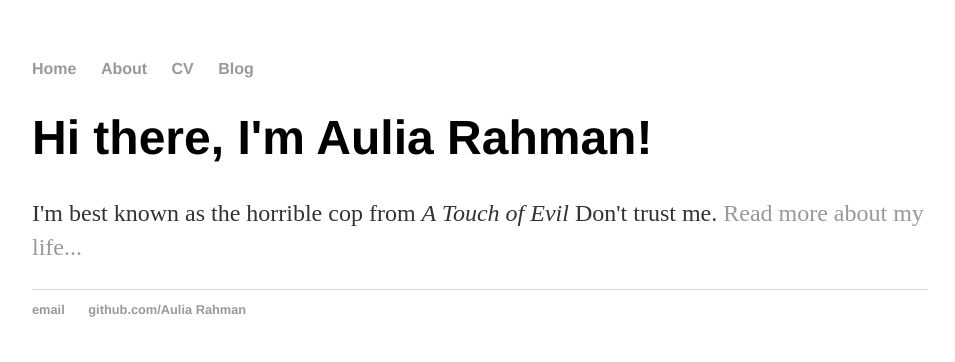
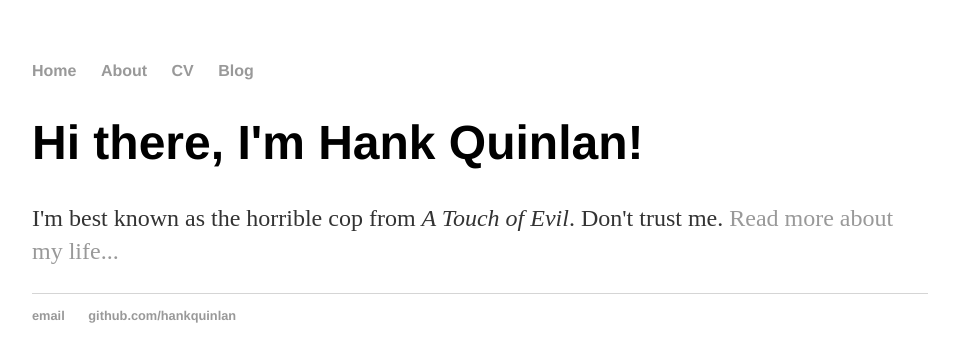
Before and after one commit to rhmn69/rhmn68.github.io, a Jekyll site: the page built from index.html, in a window 1280 px wide. Shown: the top 362 px of the page, without its empty margins (160-1115 px from the left). Built offline with Jekyll 4.4.1, drawn with Linux system fonts in a browser that asks for light colours.

Commit message:
all file

```diff
--- a/_config.yml
+++ b/_config.yml
@@ -1,2 +1,3 @@
-name: Aulia Rahman
+name: Hank Quinlan, Horrible Cop
 markdown: kramdown
+permalink: /blog/:year/:month/:day/:title
--- a/_layouts/default.html
+++ b/_layouts/default.html
@@ -2,9 +2,12 @@
 <html>
   <head>
     <title>{{ page.title }}</title>
-			<!-- link to main stylesheet -->
+
     <link rel="stylesheet" type="text/css" href="/css/main.css">
+
   </head>
+
+
   <body>
     <nav>
 <ul>
@@ -18,7 +21,8 @@
 
   {{ content }}
 
-			</div><!-- /.container -->
+</div>
+
   <footer>
    <ul>
    <li><a href="mailto:hankquinlanhub@gmail.com">email</a></li>
@@ -26,4 +30,5 @@
    </ul>
   </footer>
   </body>
+
 </html>
--- a/css/main.css
+++ b/css/main.css
@@ -1,43 +1,29 @@
-body {
-    margin: 60px auto;
-    width: 70%;
-}
-nav ul, footer ul {
-    font-family:'Helvetica', 'Arial', 'Sans-Serif';
-    padding: 0px;
-    list-style: none;
-    font-weight: bold;
-}
-nav ul li, footer ul li {
-    display: inline;
-    margin-right: 20px;
-}
-a {
-    text-decoration: none;
-    color: #999;
-}
-a:hover {
-    text-decoration: underline;
-}
-h1 {
-    font-size: 3em;
-    font-family:'Helvetica', 'Arial', 'Sans-Serif';
-}
-p {
-    font-size: 1.5em;
-    line-height: 1.4em;
-    color: #333;
-}
-footer {
-    border-top: 1px solid #d5d5d5;
-    font-size: .8em;
-}
+body { margin: 60px auto; width: 70%; }
 
-ul.posts {
-    margin: 20px auto 40px;
-    font-size: 1.5em;
-}
+a { text-decoration: none; color: #999; }
+a:hover { text-decoration: underline; }
 
-ul.posts li {
-    list-style: none;
-}
+p, ul { font-size: 1.5em; line-height: 1.4em; color: #333; }
+
+h1, h2, h3, h4 { font-family: 'Helvetica', 'Arial', 'Sans-Serif'; }
+h1 { font-size: 3em;  }
+h2 { font-size: 2.7em; }
+h3 { font-size: 2.3em; }
+h4 { font-size: 1.9em; }
+
+nav ul, footer ul { font-size: 1em; font-family: 'Helvetica', 'Arial', 'Sans-Serif'; padding: 0px; list-style: none; font-weight: bold; }
+nav ul li, footer ul li { display: inline; margin-right: 20px; }
+
+footer { border-top: 1px solid #d5d5d5; font-size: .8em; }
+
+/* Blog */
+ul.posts { margin: 20px auto 40px; font-size: 1.5em; }
+ul.posts li { list-style: none; }
+
+/* CV */
+.cv { margin: 0px 0px 60px; }
+.cv h1 { font-size: 3em; }
+.cv h2 { font-size: 2em; }
+.cv address, .cv .download { font-family: 'Helvetica', 'Arial', 'Sans-Serif'; }
+.cv address, .cv p { font-size: 1.2em; }
+.cv .download { float: right; font-size: .8em; text-transform: uppercase; }
--- a/index.html
+++ b/index.html
@@ -1,29 +1,9 @@
-<!DOCTYPE html>
-<html>
-	<head>
-		<title>Aulia Rahman</title>
-		<link rel="stylesheet" type="text/css" href="/css/main.css">
-	</head>
-	<body>
-		<nav>
-    		<ul>
-        		<li><a href="/">Home</a></li>
-	        	<li><a href="/about">About</a></li>
-        		<li><a href="/cv">CV</a></li>
-        		<li><a href="/blog">Blog</a></li>
-    		</ul>
-		</nav>
-		<div class="container">
-    		<div class="blurb">
-        		<h1>Hi there, I'm Aulia Rahman!</h1>
-				<p>I'm best known as the horrible cop from <em>A Touch of Evil</em> Don't trust me. <a href="/about">Read more about my life...</a></p>
-    		</div><!-- /.blurb -->
-		</div><!-- /.container -->
-		<footer>
-    		<ul>
-        		<li><a href="mailto:auliar68@gmail.com">email</a></li>
-        		<li><a href="https://github.com/rhmn68">github.com/Aulia Rahman</a></li>
-			</ul>
-		</footer>
-	</body>
-</html>
+---
+layout: default
+title: Hank Quinlan, Horrible Cop
+---
+
+		<div class="blurb">
+			<h1>Hi there, I'm Hank Quinlan!</h1>
+			<p>I'm best known as the horrible cop from <em>A Touch of Evil</em>. Don't trust me. <a href="/about">Read more about my life...</a></p>
+		</div>
```
Also changed, not shown: _layouts/post.html (added, +9 -0 lines), _posts/2014-04-30-hank-quinlan-site-launched.md (added, +7 -0 lines), about/index.html (added, +15 -0 lines), blog/atom.xml (added, +27 -0 lines), blog/index.html (added, +12 -0 lines), cv/index.html (added, +22 -0 lines), README.md. Lines whose indentation alone changed are shown as unchanged.
